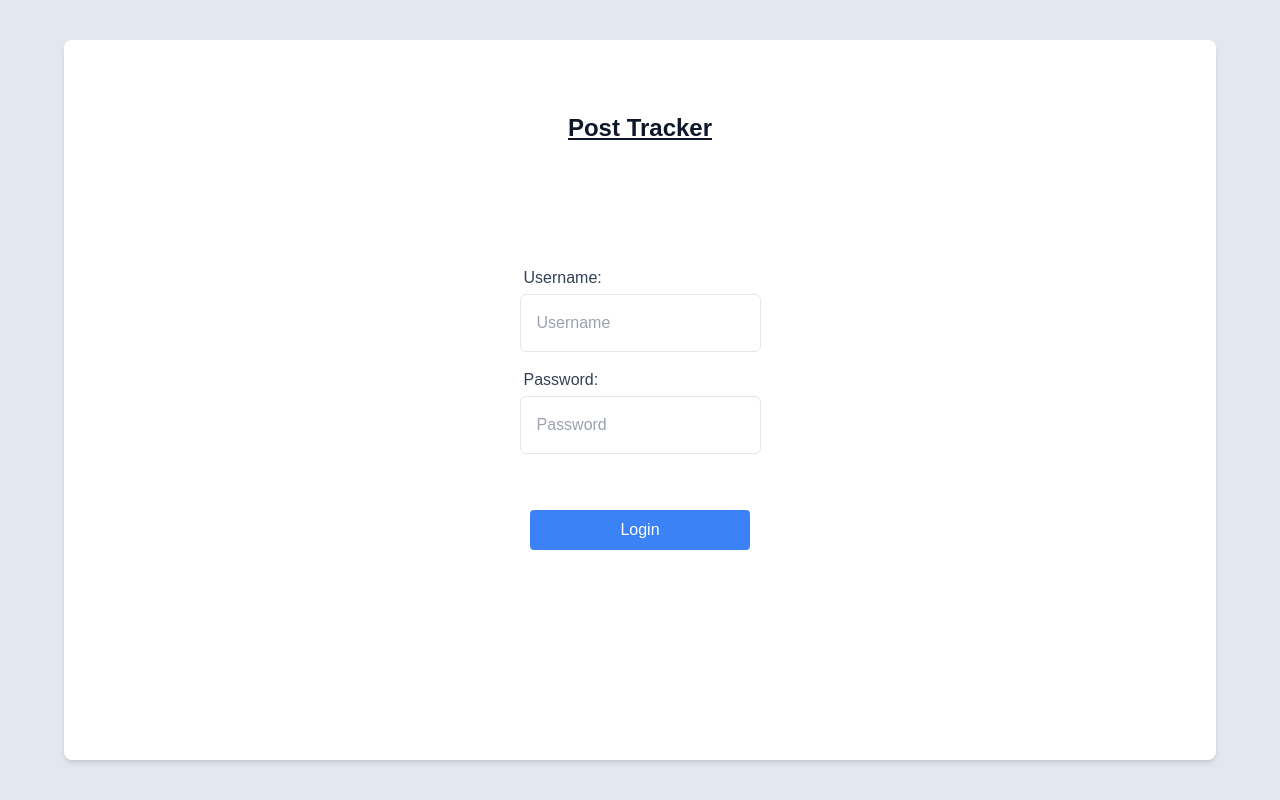
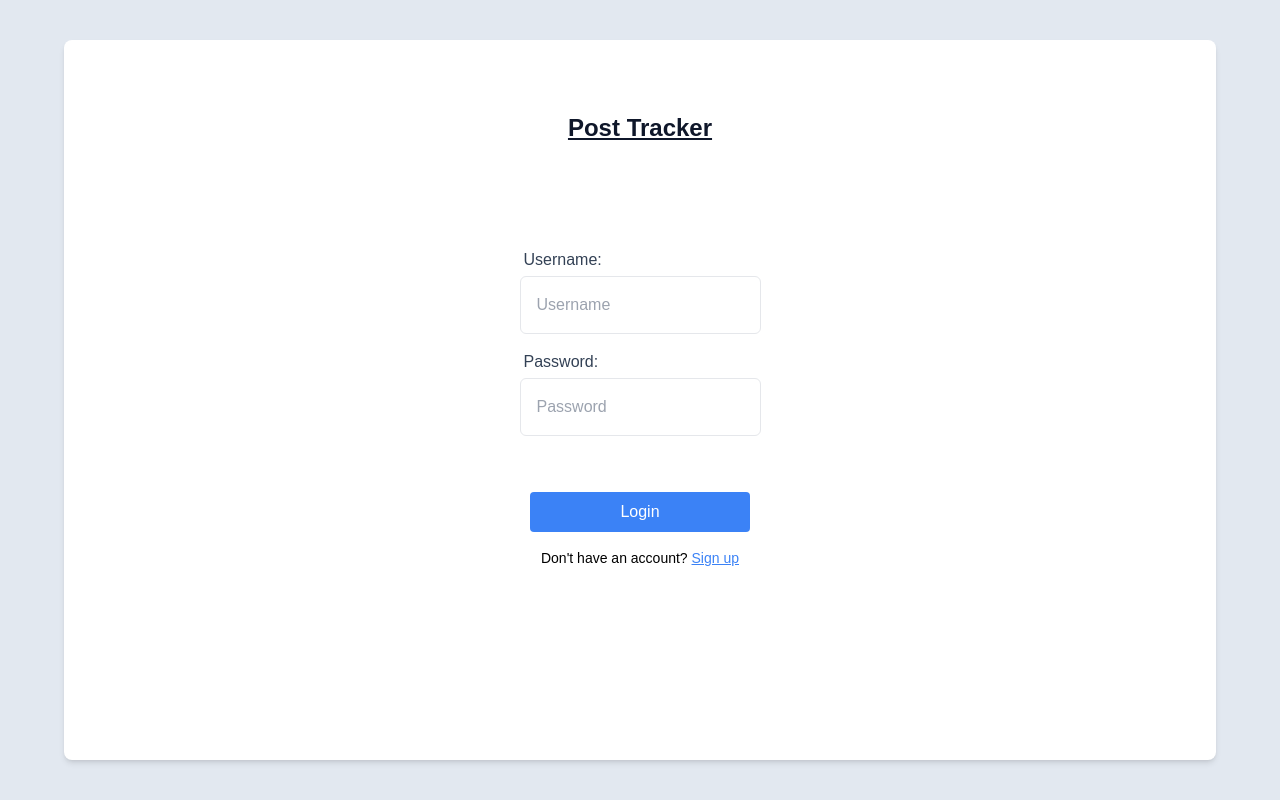
Before and after one commit to AliBayatMokhtari/post-tracker.web-client, a React (Create React App) app: page /#/login in a window 1280 px wide. Built offline with nearby package versions, Linux system fonts and the light colour scheme; the HTML template or start-up script is replaced by a standard one.

Commit message:
signup and cursor not allowed on disabled

```diff
--- a/src/ui/components/Button.tsx
+++ b/src/ui/components/Button.tsx
@@ -15,7 +15,7 @@ const Button: FC<ButtonProps> = ({
 
   return (
     <button
-      className={`hover:bg-blue-700 disabled:bg-blue-400 flex justify-center items-center py-2 rounded text-white ${
+      className={`hover:bg-blue-700 disabled:bg-blue-400 flex justify-center items-center py-2 disabled:cursor-not-allowed rounded text-white ${
         variant === "danger"
           ? "bg-red-500"
           : variant === "warning"
--- a/src/ui/pages/Login.tsx
+++ b/src/ui/pages/Login.tsx
@@ -2,6 +2,7 @@ import { useState } from "react";
 import { useLogin } from "../../application/auth/login.use-case";
 import Button from "../components/Button";
 import Input from "../components/Input";
+import { Link } from "react-router-dom";
 
 const Login = () => {
   const [loading, setLoading] = useState<boolean>(false);
@@ -73,6 +74,15 @@ const Login = () => {
               Login
             </Button>
           </div>
+
+          <div className="absolute bottom-5 sm:relative sm:mt-10 sm:bottom-0">
+            <p className="text-sm">
+              Don't have an account?{" "}
+              <Link className="text-blue-500 underline" to="#">
+                Sign up
+              </Link>
+            </p>
+          </div>
         </form>
       </div>
     </div>
```
